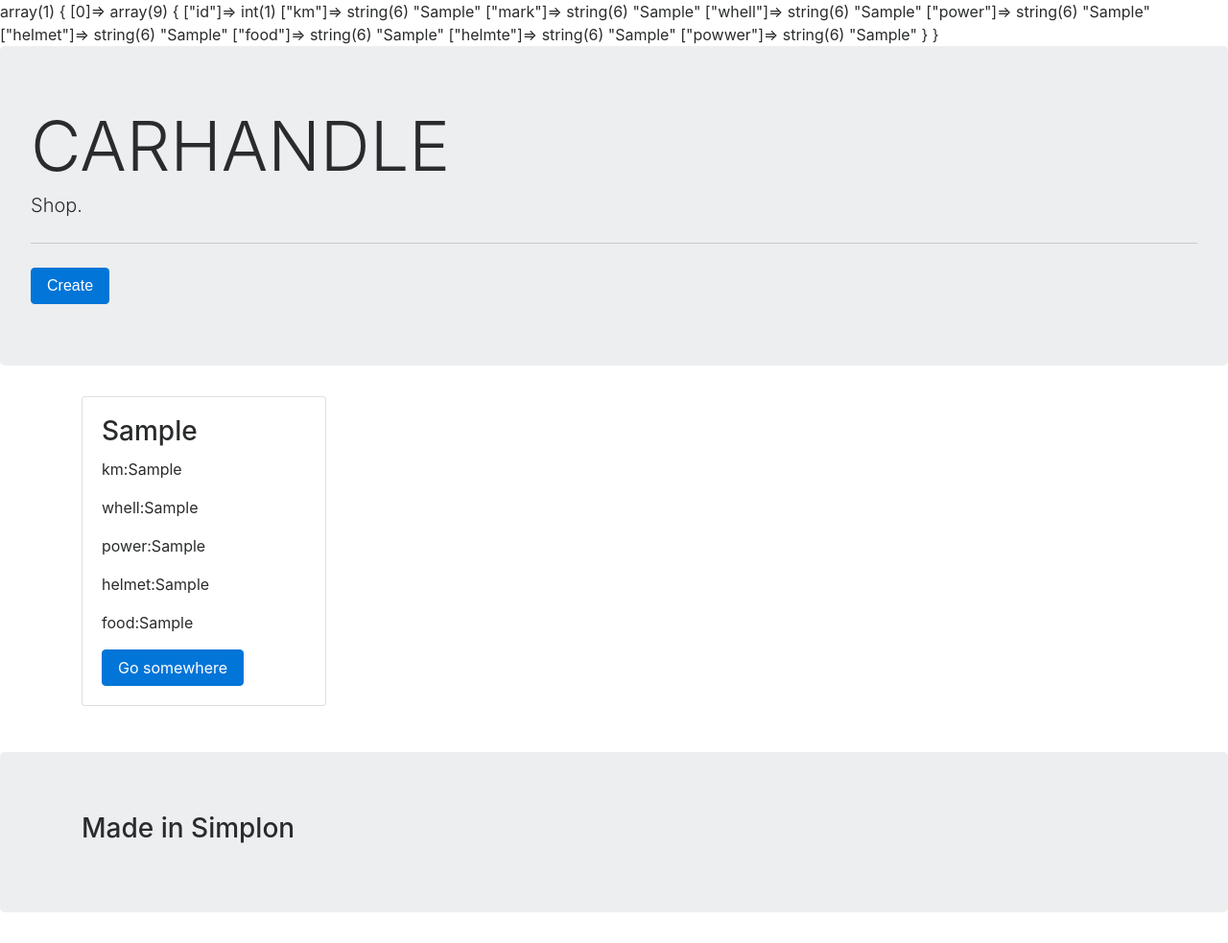
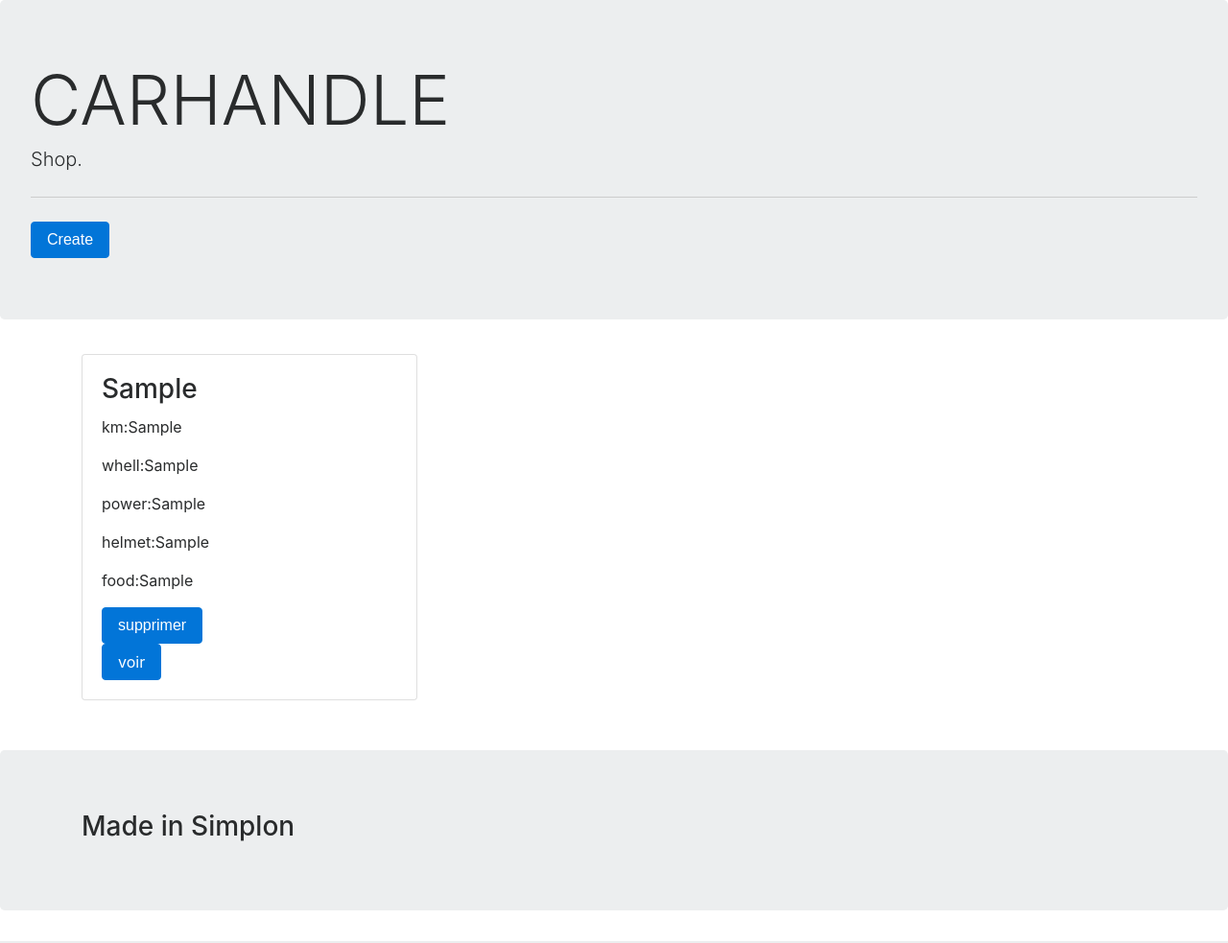
Before and after one commit to Madjidgo/carHandle, a PHP site: page / in a window 1280 px wide. Shown: the whole page at 96% size. Run offline with PHP 8.4, Linux system fonts and the light colour scheme; tables that the repository leaves empty or names only in its code hold one stand-in row (values such as "Sample post").

Commit message:
modifié :         Controlers/Vehicule.php 	modifié :         Modeles/entities/Car.php 	modifié :         Modeles/entities/Vehicule.php 	modifié :         Modeles/entities/VehiculeManager.php 	modifié :         Views/Template/Vehicule.php 	modifié :         Views/Template/footer.php 	modifié :         Views/Template/header.php

```diff
--- a/Controlers/Vehicule.php
+++ b/Controlers/Vehicule.php
@@ -7,10 +7,35 @@
  * @var [type]
  */
 
-if (isset($_Post['km']) && isset($_Post['mark']) && isset($_Post['whell']) && isset($_Post['helmet']) && isset($_Post['food']))
+if (isset($_POST['km']) && isset($_POST['mark']) && isset($_POST['powwer']) && isset($_POST['whell']) && isset($_POST['helmet']) && isset($_POST['food']))
 {
-        add($_Post['km'],$_Post['mark'],$_Post['whell'],$_Post['helmet'],$_Post['food']);
+  foreach($_POST as $key=>$value)
+  {
+    $vehicule_post[$key]=filter_var($value, FILTER_SANITIZE_STRING);
+  }
+  $vehicule = new Vehicule($vehicule_post);
+  $manager->add($vehicule);
+  header("location: index.php");
 }
+
+
+else if (isset($_POST['delete']))
+{
+  $delete = $_POST['id'];
+  $manager->delete($delete);
+  header ("Location: index.php");
+}
+
+// /**
+//  * [if description]
+//  * @var [type]
+//  */
+// if(isset($_POST['km']) && isset($_POST['mark']) && isset($_POST['powwer']) && isset($_POST['whell']) && isset($_POST['helmet']) && isset($_POST['food']) && isset($_POST['id']))
+// {
+//   $vehicule = new Vehicule($_POST);
+// $maneger->update($vehicule);
+// }
+
 
 
 
--- a/Modeles/entities/VehiculeManager.php
+++ b/Modeles/entities/VehiculeManager.php
@@ -45,7 +45,6 @@
   $req->execute();
 
   $vehicules = $req->fetchall(PDO::FETCH_ASSOC);
-    var_dump($vehicules);
   return $vehicules;
   }
 
@@ -69,18 +68,16 @@
  * @param [type] $vehicules [description]
  */
   public function add($vehicules){
-    $req = $this->_db->prepare('INSERT INTO Vehicule(km,mark,whell,power,helmet,food) VALUES( :km,:mark,:whell,:power,helmet,food)');
+    // var_dump($vehicules);
+    $req = $this->_db->prepare('INSERT INTO Vehicule(km,mark,whell,powwer,helmet,food) VALUES( :km,:mark,:whell,:powwer,:helmet,:food)');
 
 
     $req->bindValue(':km', $vehicules->getKm(), PDO::PARAM_INT);
     $req->bindValue(':mark', $vehicules->getMark());
     $req->bindValue(':whell', $vehicules->getWhell(), PDO::PARAM_INT);
-    $req->bindValue(':power', $vehicules->getPower(), PDO::PARAM_INT);
-    $req-bindValue(':helmet',$vehicules->getHelmet());
-    $req-bindValue(':food',$vehicules->getFood());
-
-
-
+    $req->bindValue(':powwer', $vehicules->getPowwer(), PDO::PARAM_INT);
+    $req->bindValue(':helmet',$vehicules->getHelmet());
+    $req->bindValue(':food',$vehicules->getFood());
 
     $req->execute();
   }
@@ -109,7 +106,8 @@
  * @param  [type] $vehicules [description]
  * @return [type]            [description]
  */
-  public function delete($vehicules){
+  public function delete($vehicules)
+  {
     $req = $this->_db->prepare('DELETE FROM Vehicule WHERE id = :id');
     $req->bindValue(':id',$vehicules,PDO::PARAM_INT);
 
--- a/Views/Template/Vehicule.php
+++ b/Views/Template/Vehicule.php
@@ -1,24 +1,35 @@
 <?php
+// header
   include("header.php");
  ?>
  <div class="container">
 <div class="row">
 <?php
+/**
+ * [foreach description]
+ * @var [type]
+ */
 foreach ($vehicules as $key => $value) {
   # code...
 
  ?>
 
-  <div class="col-sm-3">
+  <div class="col-sm-4 my-1">
     <div class="card">
       <div class="card-block">
         <h3 class="card-title"><?php echo $value['mark'] ?></h3>
         <p class="card-text">km:<?php echo $value['km'] ?></p>
         <p class="card-text">whell:<?php echo $value['whell'] ?></p>
-        <p class="card-text">power:<?php echo $value['power'] ?></p>
+        <p class="card-text">power:<?php echo $value['powwer'] ?></p>
         <p class="card-text">helmet:<?php echo $value['helmet'] ?></p>
         <p class="card-text">food:<?php echo $value['food'] ?></p>
-        <a href="#" class="btn btn-primary">Go somewhere</a>
+
+        <form action="index.php" method="post">
+			     <input type="hidden" name="id" value="<?php echo $value['id']; ?>">
+			     <input class="btn btn-primary" type="submit" name="delete" value="supprimer">
+         </form>
+
+        <a href="#" class="btn btn-primary">voir</a>
       </div>
     </div>
   </div>
@@ -30,6 +41,8 @@
  ?>
 </div>
 </div>
+
+<!-- footer -->
  <?php
    include("footer.php");
   ?>
--- a/Views/Template/footer.php
+++ b/Views/Template/footer.php
@@ -25,6 +25,5 @@
 </script>
 <script src="Assets/js/bootstrap.min.js"></script>
 
-</script>
 </body>
 </html>
--- a/Views/Template/header.php
+++ b/Views/Template/header.php
@@ -1,10 +1,10 @@
 <!doctype html>
-<html class="no-js" lang="">
+<html class="no-js" lang="fr">
     <head>
         <meta charset="utf-8">
         <meta http-equiv="x-ua-compatible" content="ie=edge">
-        <title></title>
-        <meta name="description" content="">
+        <title>Carhandle</title>
+        <meta name="description" content="Location cars">
         <meta name="viewport" content="width=device-width, initial-scale=1">
 
         <link rel="apple-touch-icon" href="apple-touch-icon.png">
@@ -17,7 +17,10 @@
         <link rel="stylesheet" href="Assets/css/main.css">
         <script src="js/vendor/modernizr-2.8.3.min.js"></script>
     </head>
+
+
     <body>
+        <header>
       <div class="jumbotron">
     <h1 class="display-3">CARHANDLE</h1>
     <p class="lead">Shop.</p>
@@ -37,41 +40,41 @@
             </div>
             <div class="modal-body">
 
-              <form action="" method="post">
+              <form action="index.php" method="post">
 
                 <div class="form-group">
-                  <label for="recipient-name" name="mark" class="col-form-label">Mark:</label>
-                  <input type="text" class="form-control" id="recipient-name">
+                  <label for="recipient-name" class="col-form-label">Mark:</label>
+                  <input type="text" name="mark"  class="form-control" id="recipient-name">
                 </div>
 
                 <div class="form-group">
-                  <label for="message-text1" name="km" class="col-form-label">Km:</label>
-                    <input type="number" class="form-control" id="message-text1">
+                  <label for="message-text1"  class="col-form-label">Km:</label>
+                    <input type="number" name="km" class="form-control" id="message-text1">
                 </div>
 
                 <div class="form-group">
-                  <label for="message-text2"  name="whell" class="col-form-label">Whell:</label>
-                  <input type="number" class="form-control" id="message-text2">
+                  <label for="message-text2"   class="col-form-label">Whell:</label>
+                  <input type="number"  name="whell" class="form-control" id="message-text2">
                 </div>
 
                 <div class="form-group">
-                  <label for="message-text3"  name="power" class="col-form-label">Power:</label>
-                  <input type="number" class="form-control" id="message-text3">
+                  <label for="message-text3"   class="col-form-label">Power:</label>
+                  <input type="number" name="powwer" class="form-control" id="message-text3">
                 </div>
 
                 <div class="form-group">
-                  <label for="message-text4" name="helmet" class="col-form-label">Helmet:</label>
-                  <input type="text" class="form-control" id="message-text4">
+                  <label for="message-text4"  class="col-form-label">Helmet:</label>
+                  <input type="text" name="helmet" class="form-control" id="message-text4">
                 </div>
 
                 <div class="form-group">
-                  <label for="message-text5" name="food" class="col-form-label">Food:</label>
-                  <input type="text" class="form-control" id="message-text5">
+                  <label for="message-text5"  class="col-form-label">Food:</label>
+                  <input type="text" name="food" class="form-control" id="message-text5">
                 </div>
 
                 <div class="modal-footer">
                   <button type="button" class="btn btn-secondary" data-dismiss="modal">Close</button>
-                  <button type="submit" class="btn btn-primary" data-dismiss="modal">Envoyer</button>
+                  <input type="submit" class="btn btn-danger"  value="Envoyer">
                 </div>
 
               </form>
```
Also changed, not shown: Modeles/entities/Car.php (+0 -26 lines), Modeles/entities/Vehicule.php (+9 -9 lines).
